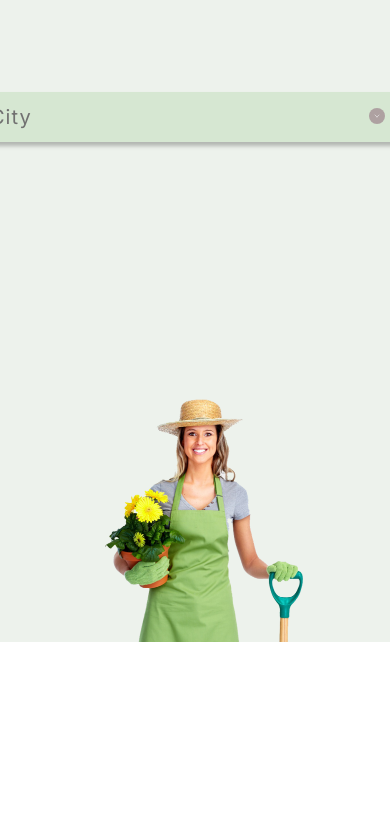
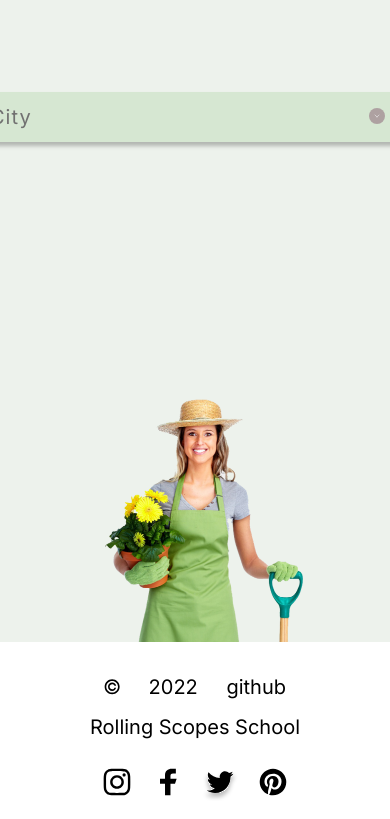
Before and after one commit to Maxxx1mHR/plants, a website: page plants/index.html in a window 390 px wide. Shown: the part 5318-6137 px from the top of the page. Before the commit the page ends 5960 px from the top, so only its background shows below. Drawn offline with Linux system fonts and the light colour scheme; a web font is replaced by a local one.

Commit message:
feat: add layout footer for 768px

```diff
--- a/plants/index.html
+++ b/plants/index.html
@@ -196,7 +196,7 @@
                             </div>
                         </div>
 
-                        <!-- <div class="contacts__info"  id="tab_1">
+                        <div class="contacts__info"  id="tab_1">
                             <div class="contacts__info-wrapper">
                                 <div class="contacts__city">City: <span>Canandaigua, NY</span></div>
                                 <div class="contacts__phone">Phone: <span>+1	585	393 0001</span></div>
@@ -230,7 +230,7 @@
                                 <div class="contacts__adress">Office adress: <span>14 WEST Noyes BLVD</span></div>
                                 <div class="contacts__btn">Call us</div>
                             </div>
-                        </div> -->
+                        </div>
 
 
                     </div>
@@ -241,7 +241,7 @@
 
     </main>
 
-    <!-- <footer>
+    <footer>
         <div class="container">
             <div class="footer">
                 <div class="footer__descr">
@@ -259,7 +259,7 @@
 
             </div>
         </div>
-    </footer> -->
+    </footer>
 
 
     <script src="src/js/script.js"></script>
--- a/plants/src/sass/blocks/_contacts.scss
+++ b/plants/src/sass/blocks/_contacts.scss
@@ -3,6 +3,7 @@
     background-color: $main-bgc;
     padding-top: 53px;
     max-height: 550px;
+
     &__wrapper {
         display: flex;
     }
--- a/plants/src/sass/blocks/_footer.scss
+++ b/plants/src/sass/blocks/_footer.scss
@@ -2,7 +2,6 @@
     display: flex;
     justify-content: space-between;
     align-items: center;
-    justify-content: space-between;
     padding: 40px 0;
     font-weight: 400;
     font-size: 20px;
--- a/plants/src/sass/blocks/_media.scss
+++ b/plants/src/sass/blocks/_media.scss
@@ -107,7 +107,7 @@
         }
     }
     .contacts {
-        max-height: 768px;
+        max-height: 100%;
         padding-top: 40px;
         &__title {
             margin: 0;
@@ -129,7 +129,21 @@
             width: 200px;
             height: 250px;
         }
-
+    }
+    .footer {
+        flex-direction: column;
+        padding: 33px 0 18px 0;
+        line-height: 24px;
+        &__git {
+            margin-right: 0;
+        }
+        &__name {
+            margin-top: 16px;
+        }
+        &__social {
+            margin-top: 27px;
+        }
     }
 
+
 }
```
Also changed, not shown: plants/src/css/style.min.css.
